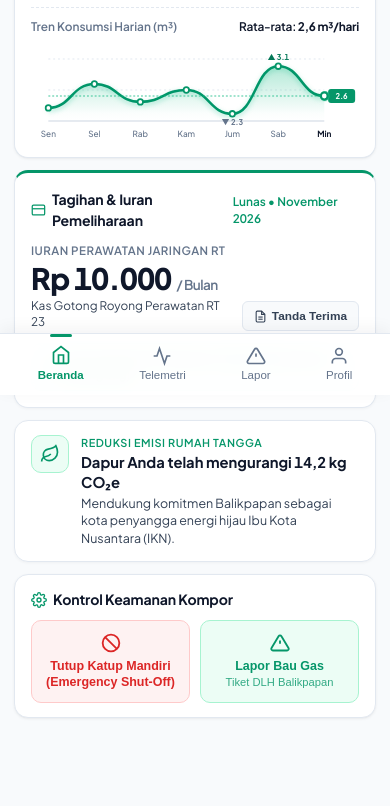
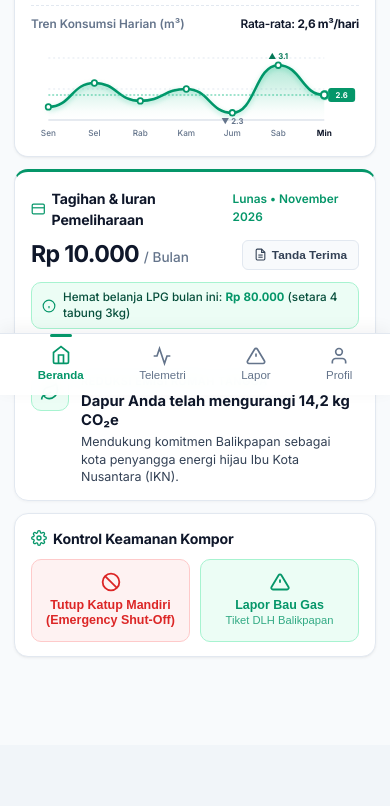
Before and after one commit to Daburbf/WEB_METHABALANCE, a plain HTML site: page methabalance-mobile-warga/index.html in a window 390 px wide. Shown: the part 449-1255 px from the top of the page. After the commit the page ends 1194 px from the top, so only its background shows below. Drawn offline with Linux system fonts and the light colour scheme.

Commit message:
refactor(mobile): modernize clean number fonts and remove obsolete RT labels

```diff
--- a/methabalance-mobile-warga/app.js
+++ b/methabalance-mobile-warga/app.js
@@ -54,7 +54,6 @@
     billingBadge: document.getElementById('billingBadge'),
     billingStatusText: document.getElementById('billingStatusText'),
     billingAmountText: document.getElementById('billingAmountText'),
-    billingAllocationText: document.getElementById('billingAllocationText'),
     btnViewReceipt: document.getElementById('btnViewReceipt'),
     miniSavingsAmount: document.getElementById('miniSavingsAmount'),
     miniSavingsTubes: document.getElementById('miniSavingsTubes'),
@@ -202,9 +201,6 @@
     }
     if (el.billingStatusText) {
       el.billingStatusText.innerHTML = (account.billingStatus || 'Lunas') + ' &bull; ' + (account.billingPeriod || 'Nov 2026');
-    }
-    if (el.billingAllocationText) {
-      el.billingAllocationText.textContent = account.billingAllocation || 'Alokasi: Honor teknisi lokal & pengurasan water-trap';
     }
     if (el.miniSavingsAmount) {
       el.miniSavingsAmount.textContent = MBM.data.formatRupiah(account.monthlyLpgSavings);
--- a/methabalance-mobile-warga/index.html
+++ b/methabalance-mobile-warga/index.html
@@ -7,10 +7,10 @@
   <meta name="description" content="Portal Warga & UMKM Penerima Manfaat Biogas WASTECO — UPTD TPAS Manggar × DLH Kota Balikpapan">
   <title>METHABALANCE Mobile • Portal Warga & UMKM Biogas TPAS Manggar</title>
 
-  <!-- Google Fonts: Plus Jakarta Sans & JetBrains Mono -->
+  <!-- Google Fonts: Inter & Plus Jakarta Sans -->
   <link rel="preconnect" href="https://fonts.googleapis.com">
   <link rel="preconnect" href="https://fonts.gstatic.com" crossorigin>
-  <link href="https://fonts.googleapis.com/css2?family=Plus+Jakarta+Sans:wght@400;500;600;700;800&family=JetBrains+Mono:wght@500;600;700&display=swap" rel="stylesheet">
+  <link href="https://fonts.googleapis.com/css2?family=Inter:wght@400;500;600;700;800&family=Plus+Jakarta+Sans:wght@500;600;700&display=swap" rel="stylesheet">
 
   <link rel="stylesheet" href="styles.css">
 </head>
@@ -176,12 +176,8 @@
 
           <div class="billing-content-box">
             <div class="billing-main-info">
-              <span class="billing-sub-label">Iuran Perawatan Jaringan RT</span>
-              <div class="billing-amount tabular-nums" id="billingAmountText">
+              <div class="billing-amount" id="billingAmountText">
                 Rp 10.000 <span class="billing-unit">/ Bulan</span>
-              </div>
-              <div class="billing-note" id="billingAllocationText">
-                Alokasi: Honor teknisi lokal RT 23 &amp; pengurasan water-trap
               </div>
             </div>
 
--- a/methabalance-mobile-warga/styles.css
+++ b/methabalance-mobile-warga/styles.css
@@ -4,15 +4,16 @@
  * UPTD TPAS Manggar × Dinas Lingkungan Hidup Kota Balikpapan
  */
 
-@import url('https://fonts.googleapis.com/css2?family=Plus+Jakarta+Sans:wght@400;500;600;700;800&family=JetBrains+Mono:wght@500;600;700&display=swap');
+@import url('https://fonts.googleapis.com/css2?family=Inter:wght@400;500;600;700;800&family=Plus+Jakarta+Sans:wght@500;600;700&display=swap');
 
 /* ==========================================================================
    DESIGN TOKENS (CLEAN EMERALD & WHITE INDUSTRIAL DESIGN)
    ========================================================================== */
 :root {
-  /* Fonts */
-  --font-sans: 'Plus Jakarta Sans', system-ui, -apple-system, BlinkMacSystemFont, "Segoe UI", Roboto, sans-serif;
-  --font-mono: 'Plus Jakarta Sans', system-ui, -apple-system, BlinkMacSystemFont, "Segoe UI", Roboto, sans-serif;
+  /* Fonts: Ultra-Clean Inter for UI and Numbers */
+  --font-sans: 'Inter', -apple-system, BlinkMacSystemFont, "SF Pro Text", "Segoe UI", Roboto, sans-serif;
+  --font-mono: 'Inter', -apple-system, BlinkMacSystemFont, "SF Pro Display", sans-serif;
+  --font-numbers: 'Inter', -apple-system, BlinkMacSystemFont, "SF Pro Display", -apple-system, sans-serif;
 
   /* Backgrounds */
   --bg-app: #f8fafc;
@@ -101,16 +102,14 @@ body {
   line-height: 1.5;
   -webkit-font-smoothing: antialiased;
   -moz-osx-font-smoothing: grayscale;
-  font-feature-settings: "cv02", "cv03", "cv04", "cv11", "tnum", "lnum";
-  font-variant-numeric: tabular-nums lining-nums;
-}
-
-/* Silky Smooth Proportional Numbers (No Harsh Monospace) */
-.tabular-nums, .num, .meter-big-value, .billing-amount {
-  font-family: var(--font-sans);
-  font-feature-settings: "tnum" 1, "lnum" 1, "cv02", "cv03", "cv04", "cv11";
-  font-variant-numeric: tabular-nums lining-nums;
-  letter-spacing: -0.02em;
+}
+
+/* Silky Smooth Clean Modern Numbers (Inter typography, no harsh tabular artifacts) */
+.tabular-nums, .num, .meter-big-value, .billing-amount, strong.tabular-nums {
+  font-family: var(--font-numbers);
+  font-feature-settings: normal;
+  font-variant-numeric: normal;
+  letter-spacing: -0.025em;
   -webkit-font-smoothing: antialiased;
   -moz-osx-font-smoothing: grayscale;
 }
@@ -555,10 +554,12 @@ body {
 }
 
 .meter-big-value {
-  font-size: 2.25rem;
-  font-weight: 800;
+  font-family: var(--font-numbers);
+  font-size: 2.15rem;
+  font-weight: 700;
   color: var(--text-primary);
   line-height: 1;
+  letter-spacing: -0.035em;
 }
 
 .meter-big-value .unit {
@@ -620,40 +621,27 @@ body {
 
 .billing-content-box {
   display: flex;
-  align-items: flex-end;
+  align-items: center;
   justify-content: space-between;
   gap: 12px;
-  margin: 4px 0 12px;
-}
-
-.billing-sub-label {
-  font-size: 0.72rem;
-  font-weight: 600;
-  color: var(--text-muted);
-  text-transform: uppercase;
-  letter-spacing: 0.04em;
-  display: block;
+  margin: 6px 0 12px;
 }
 
 .billing-amount {
-  font-size: 1.85rem;
-  font-weight: 800;
+  font-family: var(--font-numbers);
+  font-size: 1.45rem;
+  font-weight: 700;
   color: var(--text-primary);
   line-height: 1.15;
-  margin: 2px 0 3px;
-  font-variant-numeric: tabular-nums;
+  margin: 0;
+  letter-spacing: -0.03em;
 }
 
 .billing-unit {
   font-size: 0.85rem;
-  font-weight: 600;
+  font-weight: 500;
   color: var(--text-muted);
-}
-
-.billing-note {
-  font-size: 0.74rem;
-  color: var(--text-secondary);
-  line-height: 1.4;
+  letter-spacing: normal;
 }
 
 .billing-action-area {
@@ -933,10 +921,12 @@ body {
 }
 
 .telemetry-big-num {
-  font-size: 1.45rem;
-  font-weight: 800;
+  font-family: var(--font-numbers);
+  font-size: 1.4rem;
+  font-weight: 700;
   color: var(--text-primary);
   line-height: 1.1;
+  letter-spacing: -0.025em;
 }
 
 .telemetry-unit {
```
